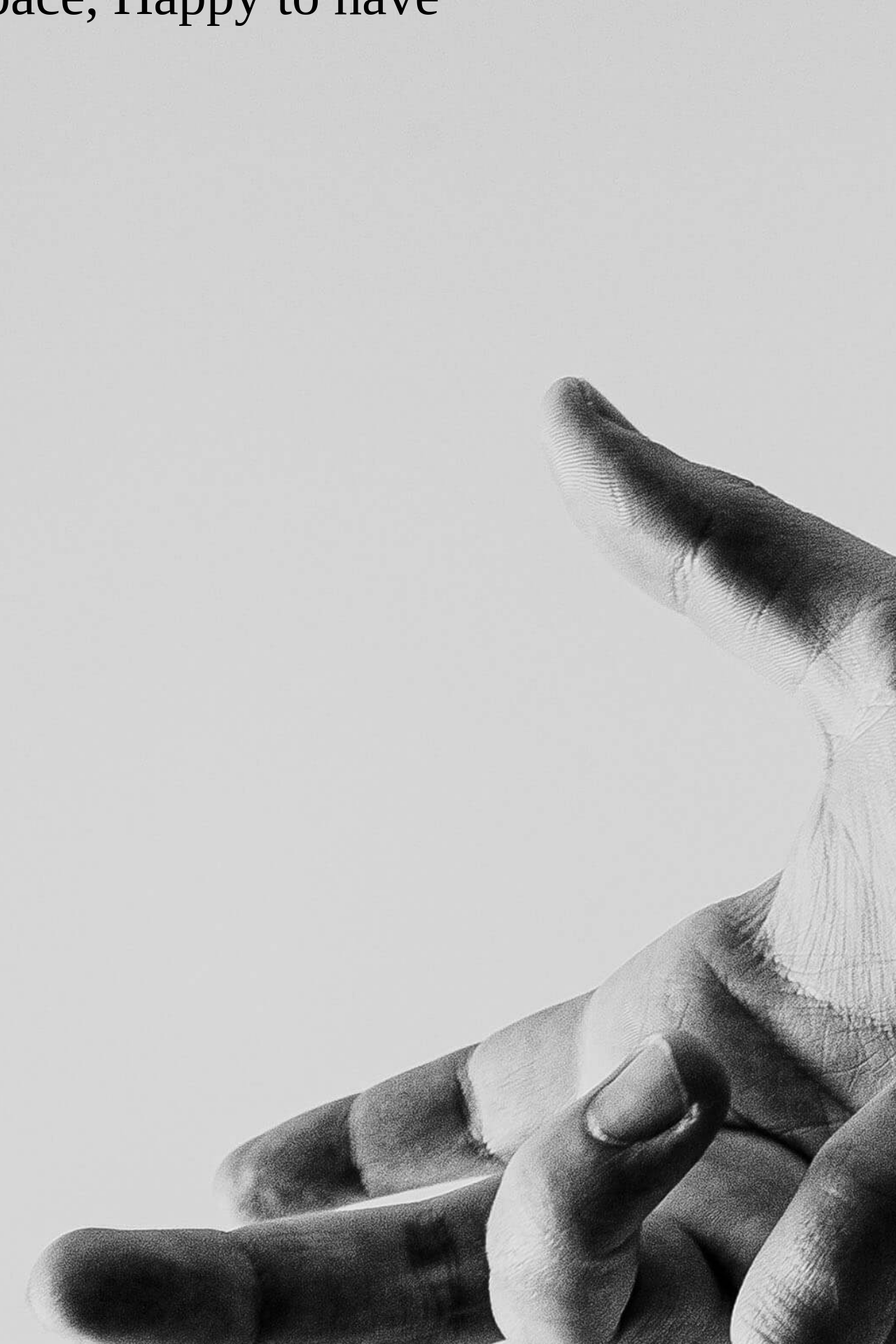
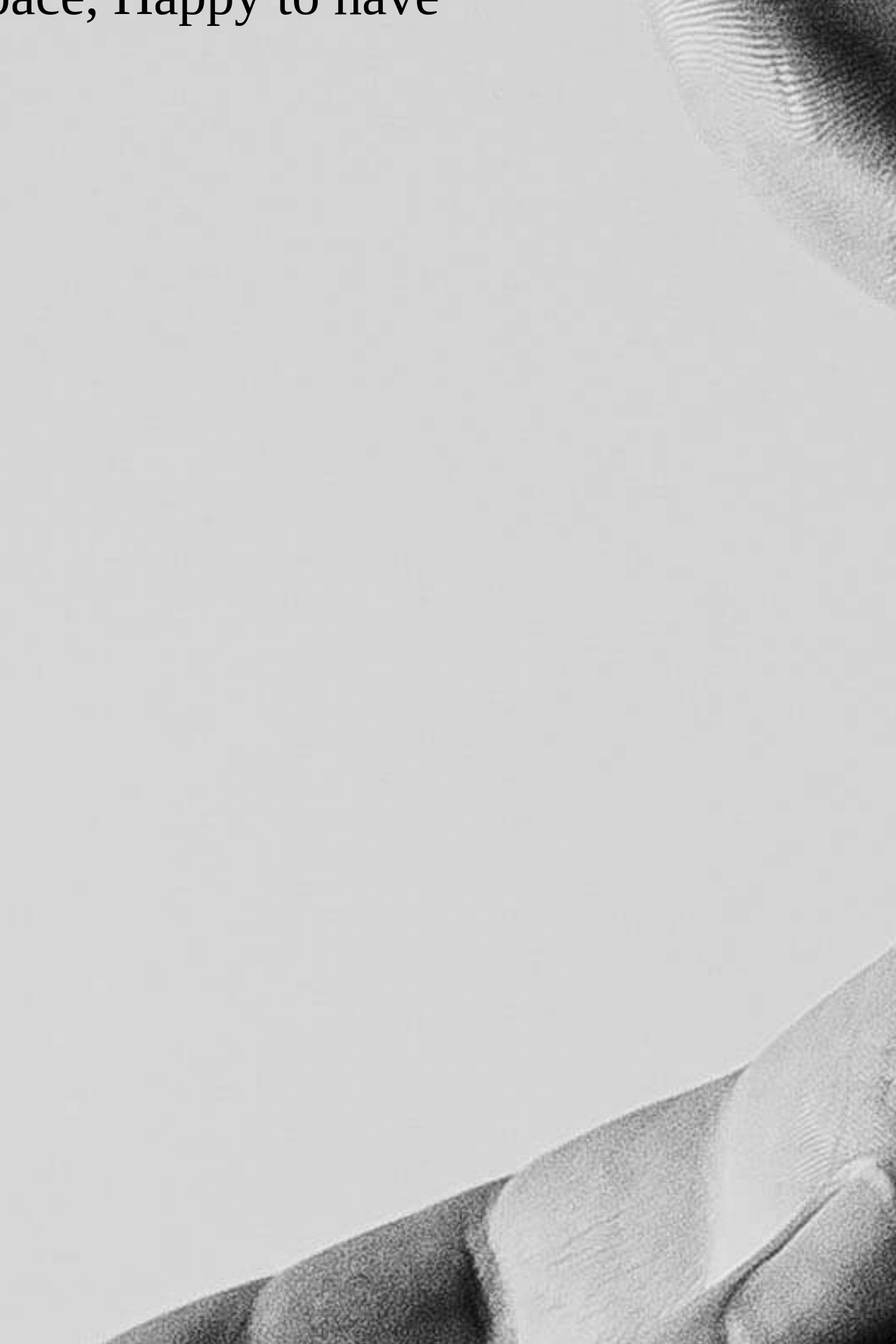
Before and after one commit to jmajurel/myWebsite, a PHP site: page / in a window 1280 px wide. Shown: the top 1920 px of the page at 70% size. Run offline with PHP 8.4, Linux system fonts and the light colour scheme; some web fonts are replaced.

Commit message:
try fixing issue on parallax

```diff
--- a/styles/landing.css
+++ b/styles/landing.css
@@ -18,7 +18,8 @@
     background-size: cover;
     background-position: center;
     z-index: -1;
-    transform: translate3d(0, 0, -2px) scale(1);
+    -webkit-transform:  translateZ(-2px) scale(1);
+    transform: translateZ(-2px) scale(2);
 }
 
 .landing .textblock {
```
